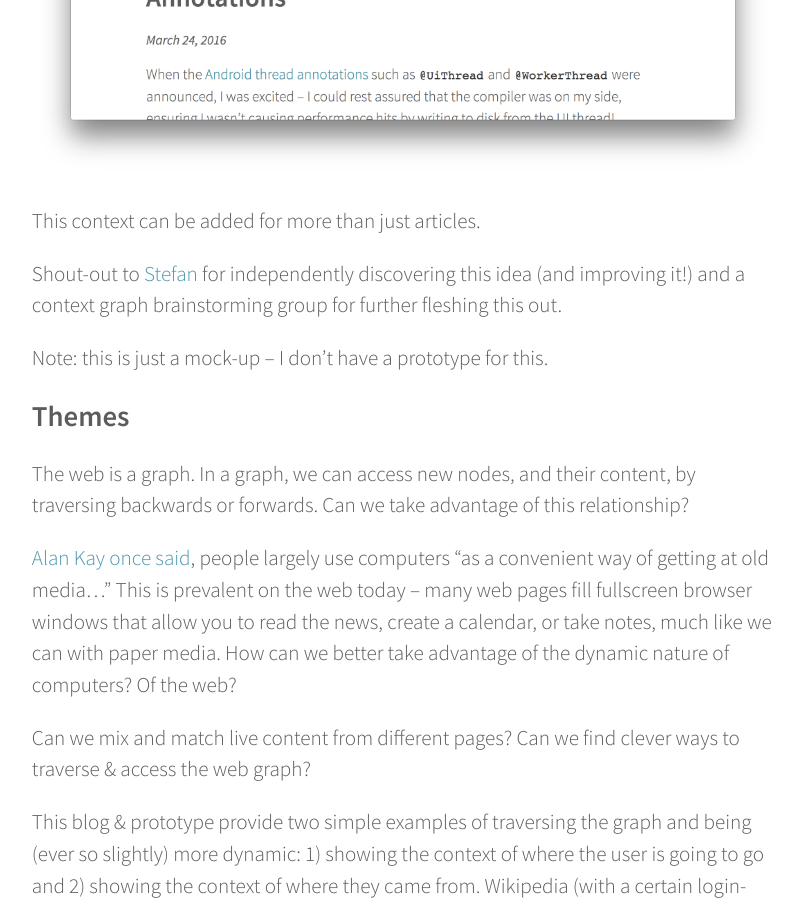
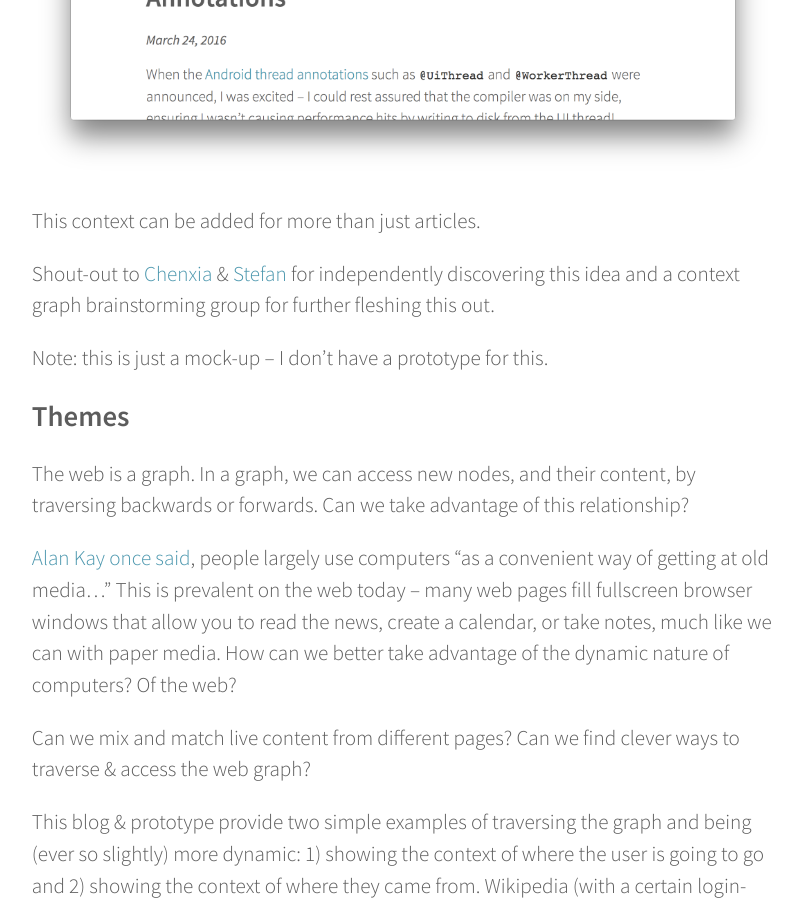
Before and after one commit to mcomella/mcomella.github.com, a Jekyll site: the page built from _posts/2016-06-17-enhancing-articles-through-hyperlinks.md, in a window 1280 px wide and 900 px high, scrolled down 1925 px. Shown: the whole window, without its empty margins (237-1039 px from the left). Built offline with Jekyll 4.4.1, drawn with Linux system fonts in a browser that asks for light colours; comment, search, counter and statistics services are not loaded.

Commit message:
reader: correction: Chenxia came up with the vice versa idea, not me.

```diff
--- a/_posts/2016-06-17-enhancing-articles-through-hyperlinks.md
+++ b/_posts/2016-06-17-enhancing-articles-through-hyperlinks.md
@@ -34,8 +34,9 @@ click a link:
 
 This context can be added for more than just articles.
 
-Shout-out to [Stefan][] for independently discovering this idea (and improving
-it!) and a context graph brainstorming group for further fleshing this out.
+Shout-out to [Chenxia][] & [Stefan][] for independently discovering this
+idea and a context graph brainstorming group for further fleshing this
+out.
 
 Note: this is just a mock-up -- I don't have a prototype for this.
 
@@ -79,3 +80,4 @@ For the source and a chance to run it for yourself, check out
 [thread]: /blog/2016/thread-annotations.html
 [Stefan]: https://twitter.com/satefan
 [incremental]: https://www.youtube.com/watch?v=gTAghAJcO1o
+[Chenxia]: https://twitter.com/liucheia
```
